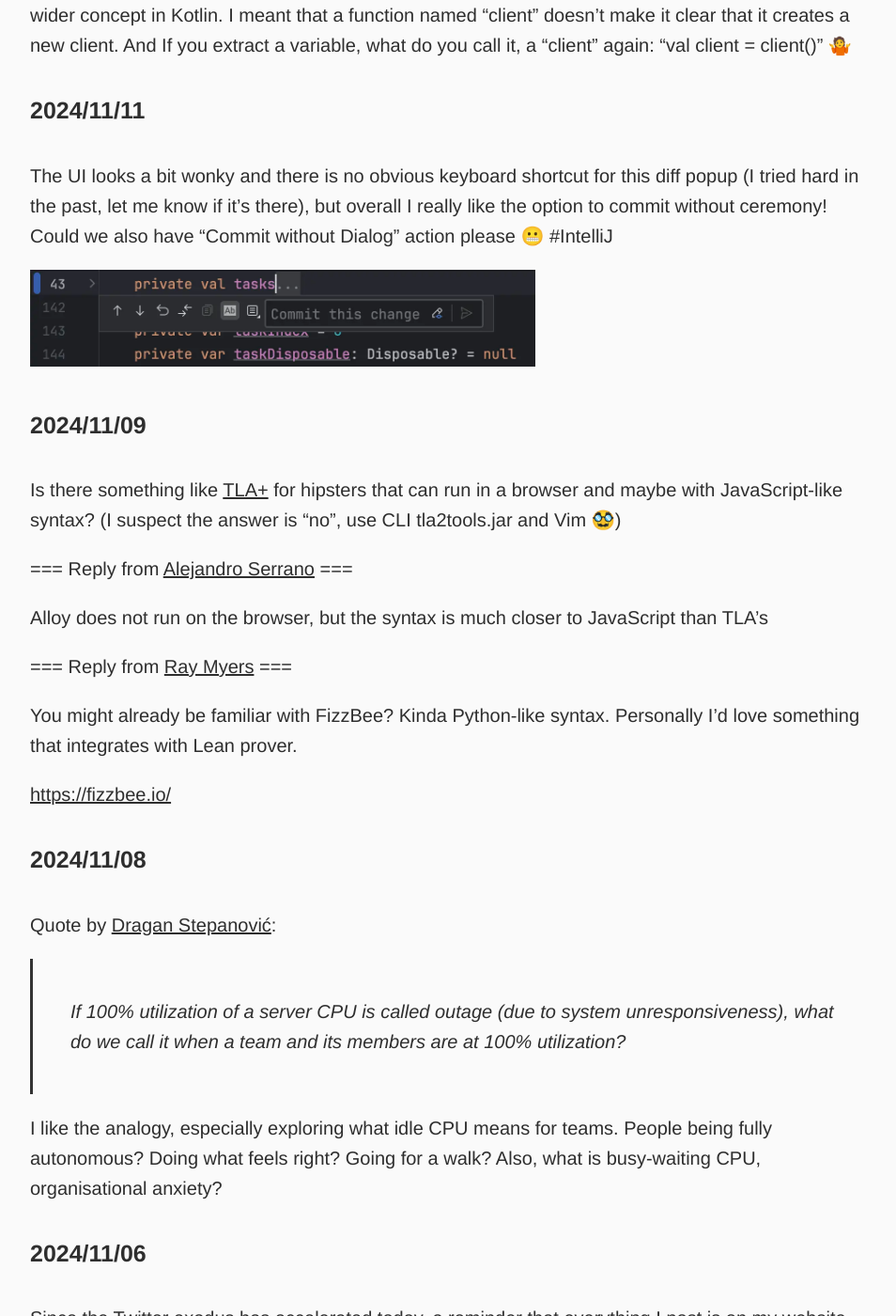
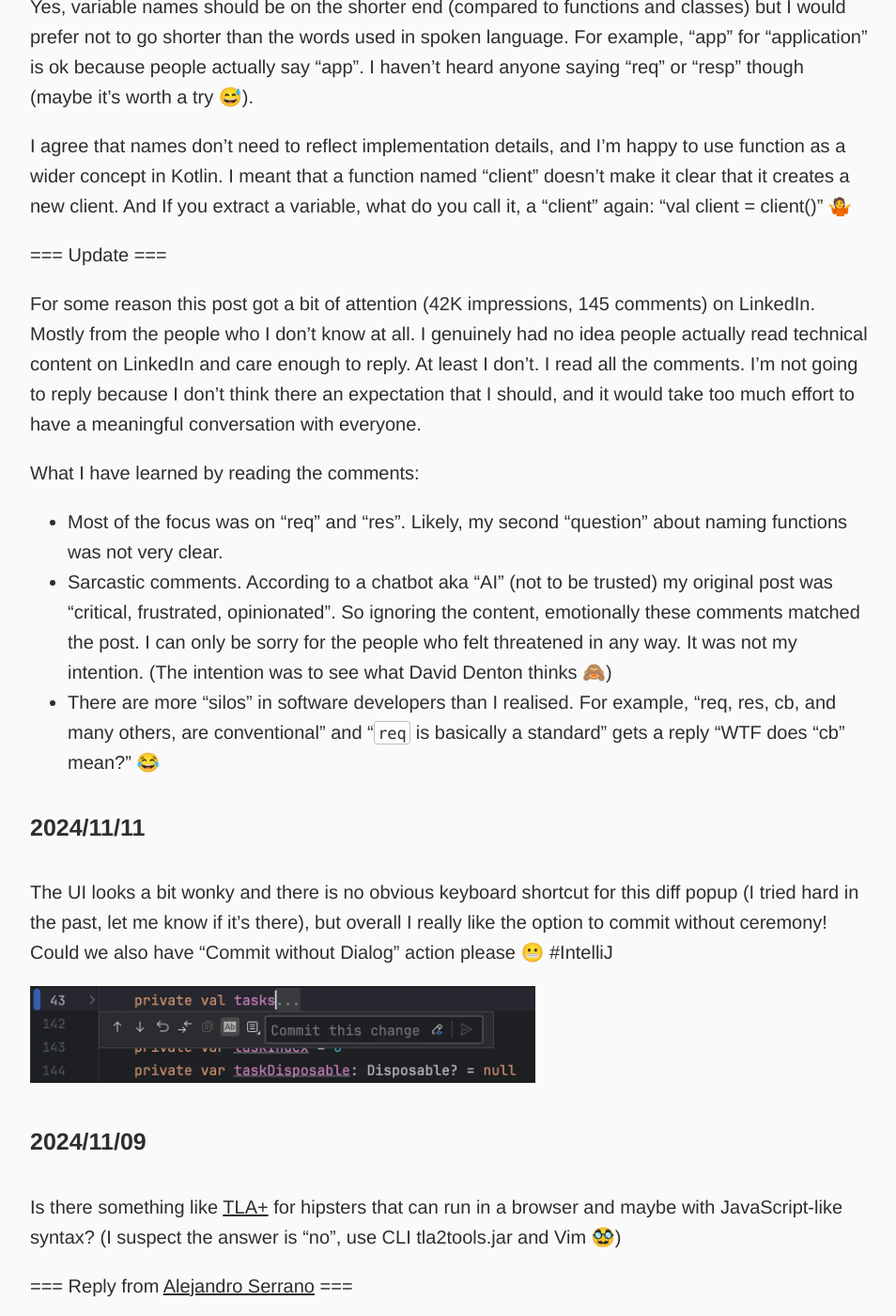
Before and after one commit to dkandalov/dkandalov.github.io, a Jekyll site: the page built from micro-blog.md, in a window 1280 px wide and 1400 px high, scrolled down 6561 px. Shown: the whole window at 94% size, without its empty margins (160-1114 px from the left). Built offline with Jekyll 4.4.1, drawn with Linux system fonts in a browser that asks for light colours; some of the changed text lies outside the part shown.

Commit message:
updated micro-blog

```diff
--- a/micro-blog.md
+++ b/micro-blog.md
@@ -3,6 +3,9 @@ layout: post
 permalink: /micro-blog/
 ---
 
+#### 2024/12/01
+Lots of good ideas here: [Why Can't We Make Simple Software?](https://www.youtube.com/watch?v=czzAVuVz7u4) by [Peter van Hardenberg](https://twitter.com/pvh) (I wish it mentioned <https://en.wikipedia.org/wiki/Cynefin_framework> in the beginning though.)
+
 #### 2024/11/30
 TIL there is "promote.suggested.refactoring.in.editor" in #IntelliJ Advanced Settings (see <https://youtrack.jetbrains.com/issue/IJPL-164043>). I'm not convinced by the visual design, but it is amazing UX from key presses point of view! Feels like there is an overlap with [Quick Fix](https://github.com/dkandalov/quick-fix) 🤔
 
@@ -119,6 +122,14 @@ Yes, variable names should be on the shorter end (compared to functions and clas
 
 I agree that names don't need to reflect implementation details, and I'm happy to use function as a wider concept in Kotlin. I meant that a function named "client" doesn't make it clear that it creates a new client. And If you extract a variable, what do you call it, a "client" again: "val client = client()" 🤷
 
+=== Update ===
+
+For some reason this post got a bit of attention (42K impressions, 145 comments) on LinkedIn. Mostly from the people who I don't know at all. I genuinely had no idea people actually read technical content on LinkedIn and care enough to reply. At least I don't. I read all the comments. I'm not going to reply because I don't think there an expectation that I should, and it would take too much effort to have a meaningful conversation with everyone.
+
+What I have learned by reading the comments:
+ - Most of the focus was on "req" and "res". Likely, my second "question" about naming functions was not very clear.
+ - Sarcastic comments. According to a chatbot aka "AI" (not to be trusted) my original post was "critical, frustrated, opinionated". So ignoring the content, emotionally these comments matched the post. I can only be sorry for the people who felt threatened in any way. It was not my intention. (The intention was to see what David Denton thinks 🙈)
+ - There are more "silos" in software developers than I realised. For example, "req, res, cb, and many others, are conventional" and "`req` is basically a standard" gets a reply "WTF does "cb" mean?" 😂
 
 #### 2024/11/11
 The UI looks a bit wonky and there is no obvious keyboard shortcut for this diff popup (I tried hard in the past, let me know if it's there), but overall I really like the option to commit without ceremony! Could we also have "Commit without Dialog" action please 😬 #IntelliJ
```
